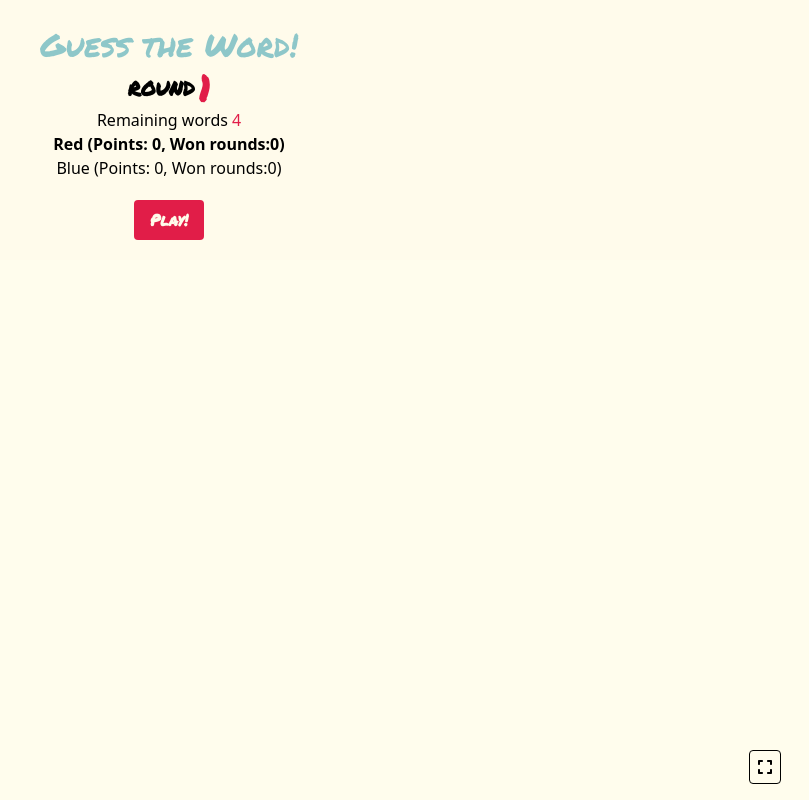
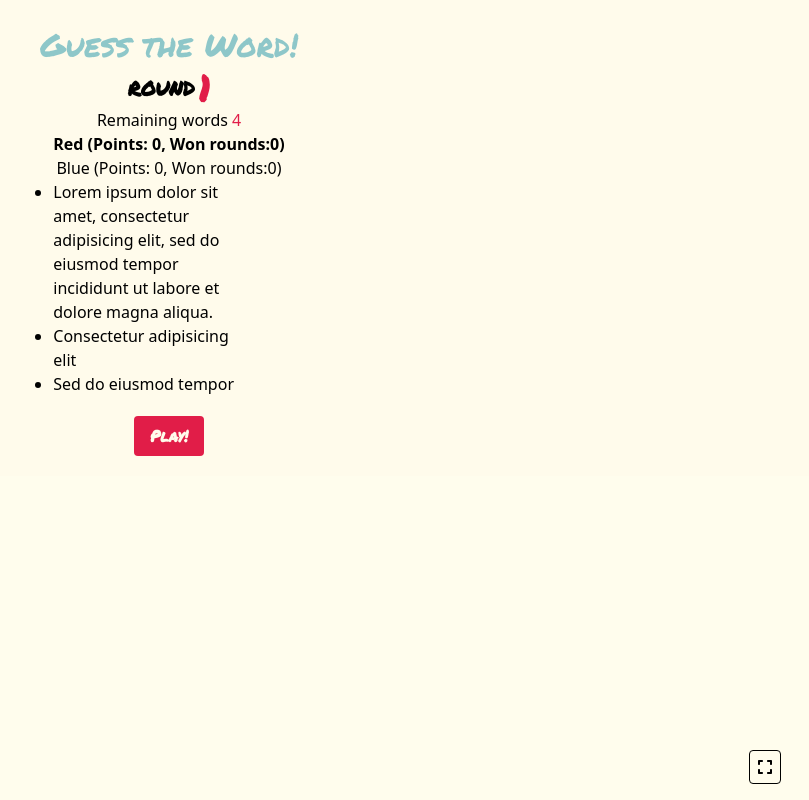
Before and after one commit to em-jose/guess-the-word, a React (Vite) app: page / in a window 1280 px wide. Shown: the whole page, without its empty margins (471-1280 px from the left). Built offline with nearby package versions, Linux system fonts and the light colour scheme.

Commit message:
feat: show round rules

```diff
--- a/src/components/GameInfo.tsx
+++ b/src/components/GameInfo.tsx
@@ -19,6 +19,9 @@ export const GameInfo = ({
                     <span className="mr-1">Remaining words</span>
                     <span className="text-rose-600">{remainingWords}</span>
                 </li>
+            </ul>
+
+            <ul>
                 {teams.map(team => (
                     <li
                         key={team.name}
@@ -34,6 +37,12 @@ export const GameInfo = ({
                     </li>
                 ))}
             </ul>
+
+            <ul className="list-disc max-w-48">
+                {currentRound.rules.map((rule: string, i: number) => (
+                    <li key={i}>{rule}</li>
+                ))}
+            </ul>
         </div>
     );
 };
```
